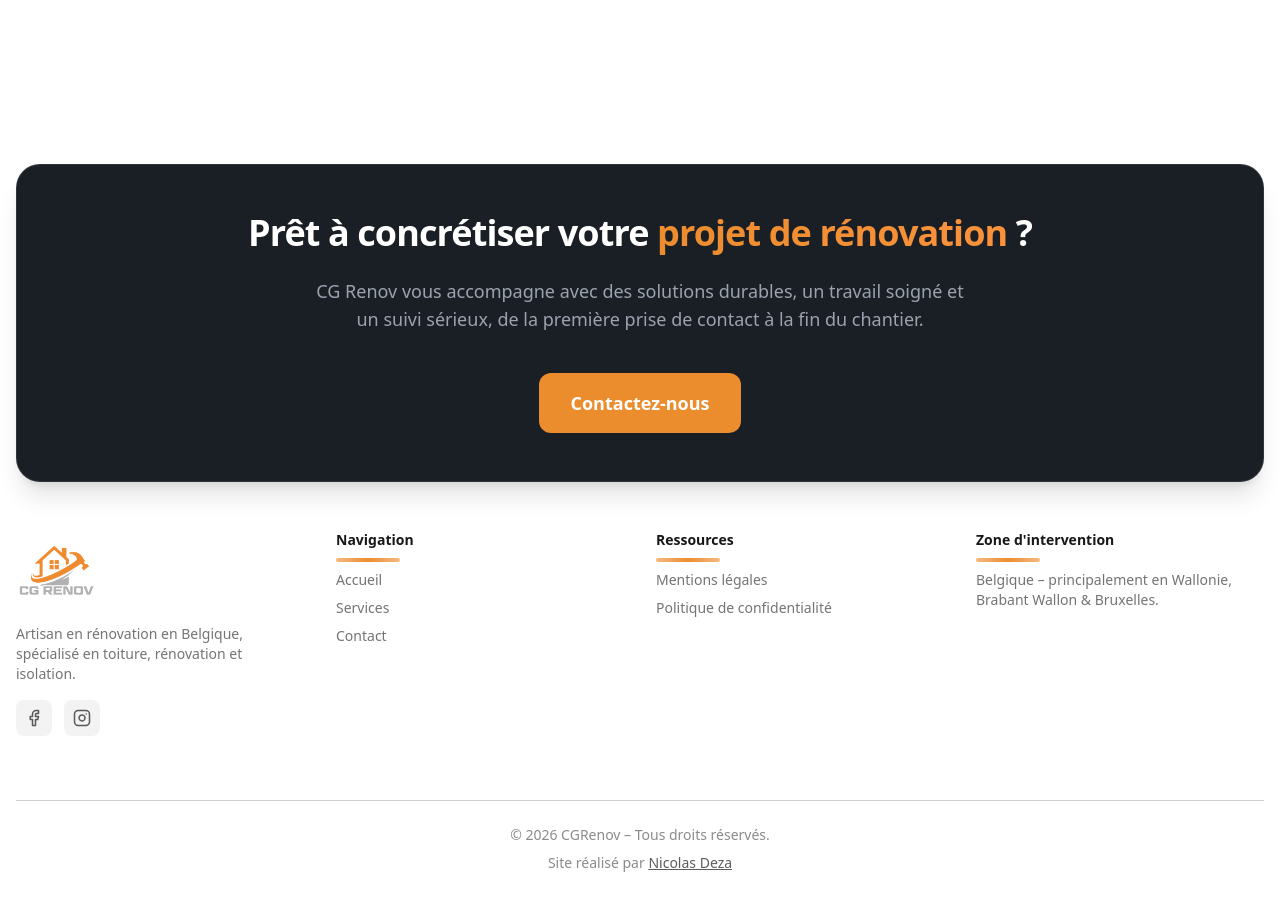
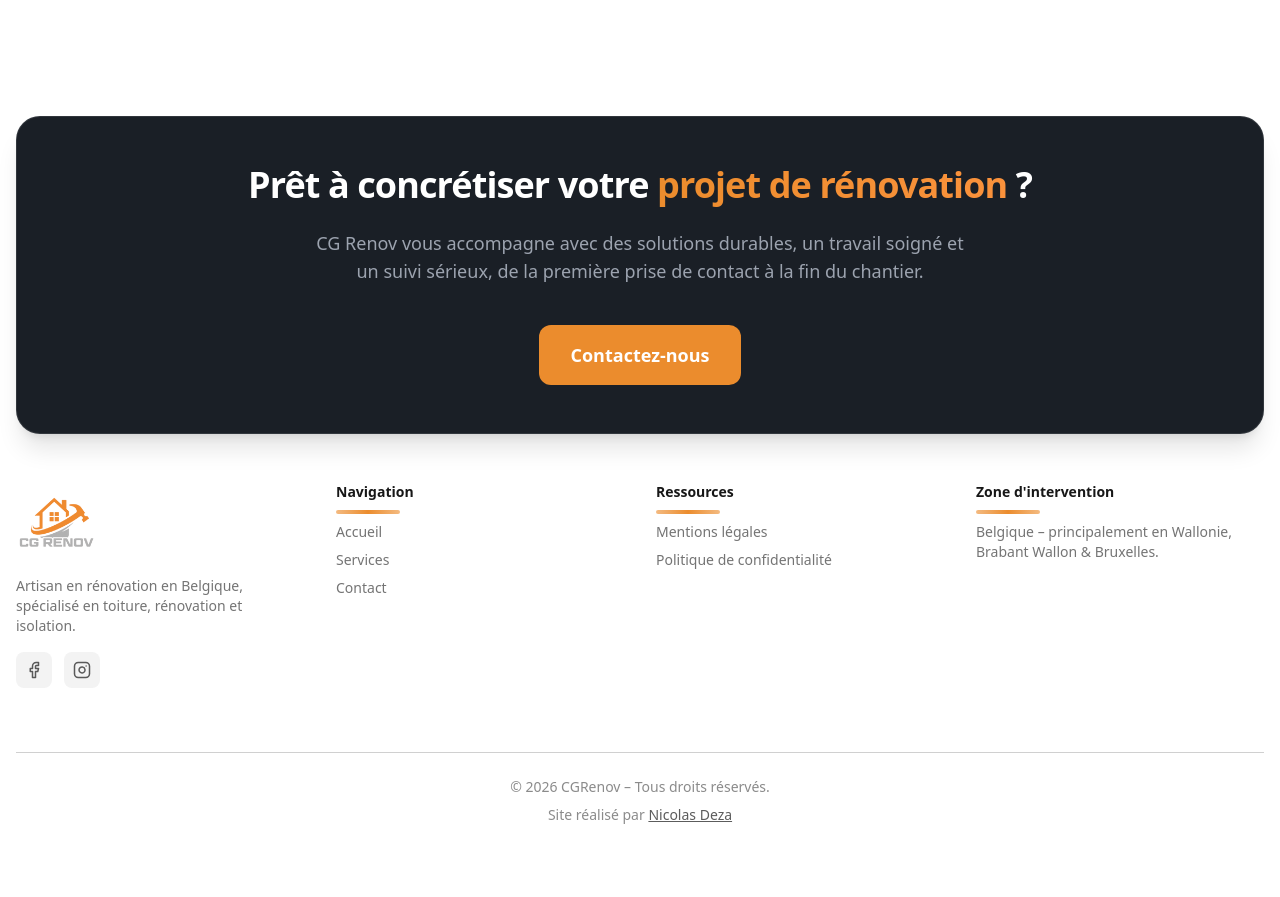
Before and after one commit to NicolasDeza/cgrenov, a Nuxt app: page / in a window 1280 px wide. Shown: the part 6230-7127 px from the top of the page. After the commit the page ends 7079 px from the top, so only its background shows below. Built offline with nearby package versions, Linux system fonts and the light colour scheme.

Commit message:
Correction margin top

```diff
--- a/app/components/CtaSection.vue
+++ b/app/components/CtaSection.vue
@@ -1,5 +1,5 @@
 <template>
-  <section class="w-full bg-white pt-12 sm:pt-12 px-1" aria-label="Appel à l'action">
+  <section class="w-full bg-white  px-1" aria-label="Appel à l'action">
     <div class="mx-auto px-1 sm:px-3">
       <div class="relative overflow-hidden rounded-3xl border border-white/10 bg-[#1a1f26] px-6 py-8 md:px-20 md:py-12 text-center shadow-xl">
 
```
